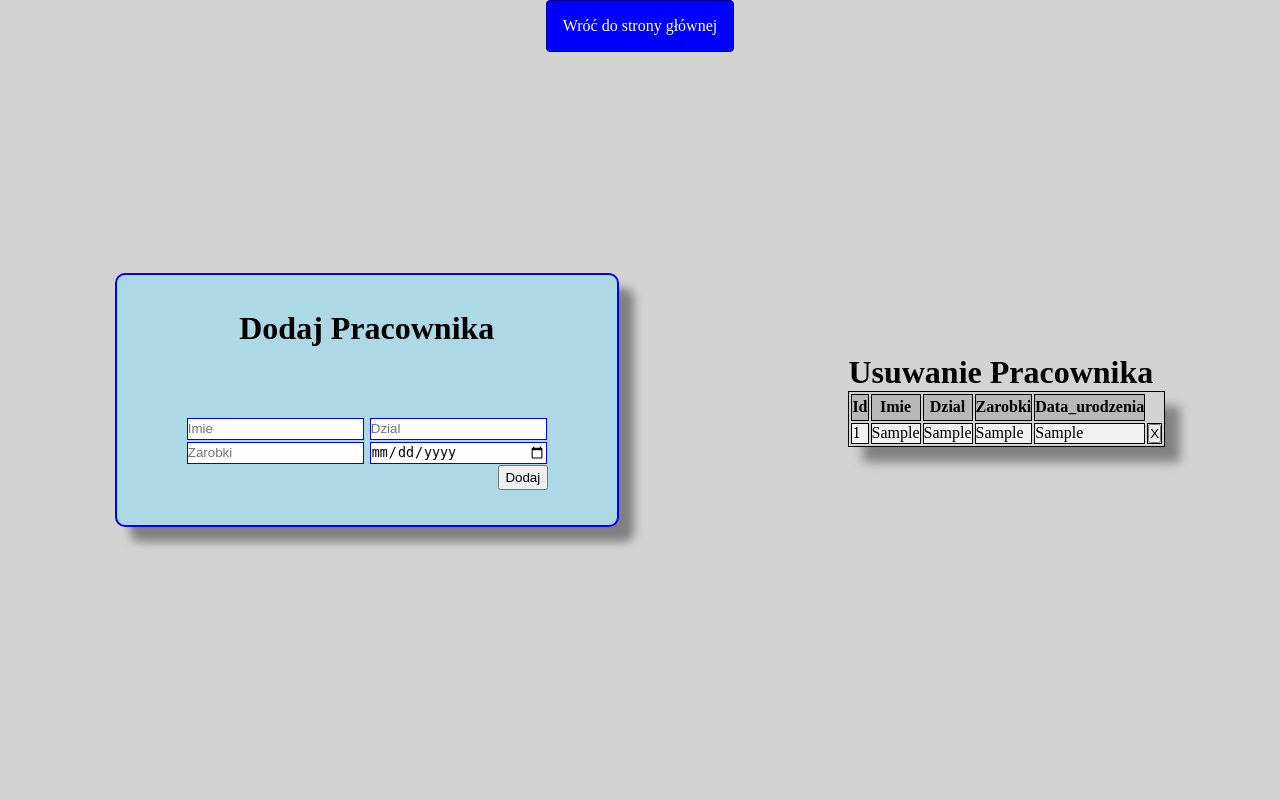
After one commit to SK-2019/php-sql-wprowadzenie-Dymek-Kamil, a PHP site: page /cos/daneDoBazy.php in a window 1280 px wide. The commit adds this page. Run offline with PHP 8.4, Linux system fonts and the light colour scheme; tables that the repository leaves empty or names only in its code hold one stand-in row (values such as "Sample post"); data that the repository does not hold is empty.

Commit message:
Add files via upload

```diff
--- a/Funkcje agregujące.php
+++ b/Funkcje agregujące.php
@@ -16,7 +16,7 @@
             <a class="link d" href="Funkcje agregujące.php">Funkcje agregujące</a>
             <a class="link h" href="data i czas.php">Data i Czas</a>
             <a class="link z" href="formularz.html">Formularz</a>
-            <a class="link y" href="daneDoBazy.html">DaneDoBazy</a>
+            <a class="link y" href="daneDoBazy.php">DaneDoBazy</a>
         </div>
         <div class="nav1">
                 <a class="link g" href="#1">Funkcje</a>
--- a/Pracownicy i Organizacja.php
+++ b/Pracownicy i Organizacja.php
@@ -16,7 +16,7 @@
             <a class="link d" href="Funkcje agregujące.php">Funkcje agregujące</a>
             <a class="link h" href="data i czas.php">Data i Czas</a>
             <a class="link z" href="formularz.html">Formularz</a>
-            <a class="link y" href="daneDoBazy.html">DaneDoBazy</a>
+            <a class="link y" href="daneDoBazy.php">DaneDoBazy</a>
         </div>
         <div class="nav1">
                 <a class="link e" href="#1">Organizacja</a>
--- a/Pracownicy.php
+++ b/Pracownicy.php
@@ -16,7 +16,7 @@
             <a class="link d" href="Funkcje agregujące.php">Funkcje agregujące</a>
             <a class="link h" href="data i czas.php">Data i Czas</a>
             <a class="link z" href="formularz.html">Formularz</a>
-            <a class="link y" href="daneDoBazy.html">DaneDoBazy</a>
+            <a class="link y" href="daneDoBazy.php">DaneDoBazy</a>
         </div>
         <div class="item a">
         <h1 class="h1zb">Kamil Dymek</h1>
--- /dev/null
+++ b/daneDoBazy.php
@@ -0,0 +1,48 @@
+<!DOCTYPE html>
+<html lang="en">
+<head>
+    <meta charset="UTF-8">
+    <meta name="viewport" content="width=device-width, initial-scale=1.0">
+    <title>Document</title>
+    <link rel="stylesheet" href="styledoinsert1.css">
+</head>
+<body>
+    <div class="con">
+        <div class="item a">
+            <h1>Dodaj Pracownika</h1>
+        <form action="insert.php" method="POST">
+            <input class="text 1" type="text" name="imie" placeholder="Imie">
+            <input class="text 2"  type="text" name="dzial" placeholder="Dzial">
+            <br><input class="text 3" type="text" name="zarobki" placeholder="Zarobki">
+            <input class="text 4" type="date" name="data_">
+            <div class="item g">
+            <br><input class="przycisk" type="submit" value="Dodaj">
+            </div>
+            </form>
+        </div>
+        <div class="item c">
+        <h1>Usuwanie Pracownika</h1>
+        <?php
+                require_once("connect.php");
+                $result=$conn->query("Select * from pracownicy");
+                echo("<table border=1>");
+                    echo("<th>Id</th>");
+                    echo("<th>Imie</th>");
+                    echo("<th>Dzial</th>");
+                    echo("<th>Zarobki</th>");
+                    echo("<th>Data_urodzenia</th>");
+                        while($row=$result->fetch_assoc()){
+                            echo("<tr>");
+                            echo("<td>".$row["id_pracownicy"]."</td><td>".$row["imie"]."</td><td>".$row["dzial"]."</td><td>".$row["zarobki"]."</td><td>".$row["data_urodzenia"]."</td>");
+                            echo("<td><form method=POST action=delete.php>");
+                            echo("<input type='hidden' name='id' value=".$row['id_pracownicy'].">");
+                            echo("<input type=submit value=X>");
+                        echo("</form></td>");
+                            echo("</tr>");}
+                echo("</table>");
+        ?>
+    </div>
+        <a class="k" href="index.php">Wróć do strony głównej</a>
+    </div>
+</body>
+</html>
--- a/data i czas.php
+++ b/data i czas.php
@@ -16,7 +16,7 @@
             <a class="link d" href="Funkcje agregujące.php">Funkcje agregujące</a>
             <a class="link h" href="data i czas.php">Data i Czas</a>
             <a class="link z" href="formularz.html">Formularz</a>
-            <a class="link y" href="daneDoBazy.html">DaneDoBazy</a>
+            <a class="link y" href="daneDoBazy.php">DaneDoBazy</a>
         </div>
         <div class="item a">
         <div class="nav1">
--- a/delete.php
+++ b/delete.php
@@ -12,5 +12,5 @@ if ($conn->query($sql) === TRUE) {
     echo "Error: " . $sql . "<br>" . $conn->error;
   }
   $conn->close();
-header("location:https://testing-some-stuff.herokuapp.com/daneDoBazy.html");
+header("location:http://127.0.0.1/cos/insert/danedobazy.php");
 ?>
--- a/index.php
+++ b/index.php
@@ -16,7 +16,7 @@
             <a class="link d" href="Funkcje agregujące.php">Funkcje agregujące</a>
             <a class="link h" href="data i czas.php">Data i Czas</a>
             <a class="link z" href="formularz.html">Formularz</a>
-            <a class="link y" href="daneDoBazy.html">DaneDoBazy</a>
+            <a class="link y" href="daneDoBazy.php">DaneDoBazy</a>
         </div>
         <div class="item a">
         <h1 class="h1zb">Kamil Dymek</h1>
--- a/insert.php
+++ b/insert.php
@@ -11,5 +11,5 @@ if ($conn->query($sql) === TRUE) {
   echo "Error: " . $sql . "<br>" . $conn->error;
 }
 $conn->close();
-header("location:https://testing-some-stuff.herokuapp.com/daneDoBazy.html");
+header("location:http://127.0.0.1/cos/insert/danedobazy.php");
 ?>
--- a/styledoinsert1.css
+++ b/styledoinsert1.css
@@ -7,23 +7,11 @@
     width: 100vw;
     background:lightgray;
     display:flex;
-    flex-direction: column;
+    flex-direction: row;
     align-items: center;
     justify-content: space-around;
 }
 .a{
-    height: 250px;
-    width: 500px;;
-    background:lightblue;
-    border:2px solid blue;
-    display:flex;
-    flex-direction: column;
-    align-items: center;
-    justify-content: space-around;
-    border-radius: 10px;
-    box-shadow:15px 15px 10px gray;
-}
-.b{
     height: 250px;
     width: 500px;;
     background:lightblue;
@@ -54,8 +42,27 @@
     text-decoration: none;
     padding:1rem;
     background:blue;
-    color:black;
+    color:white;
     border: 1px solid darkblue;
     border-radius:4px;
+    position: absolute;
+    top:0%;
 }
-.k:hover{background:white;}
+.k:hover{background:black;}
+table, th, td{
+    border:1px solid black;
+}
+table{
+    background-color:lightgrey;
+    box-shadow:15px 15px 10px gray;
+}
+th{
+    height: 25px;
+    text-align: center;
+    background-color:#b9b8b8;
+}
+td{
+    text-align: left;
+}
+tr:nth-child(even){background-color: #f2f2f2;}
+tr:hover{background-color:gray;}
```
